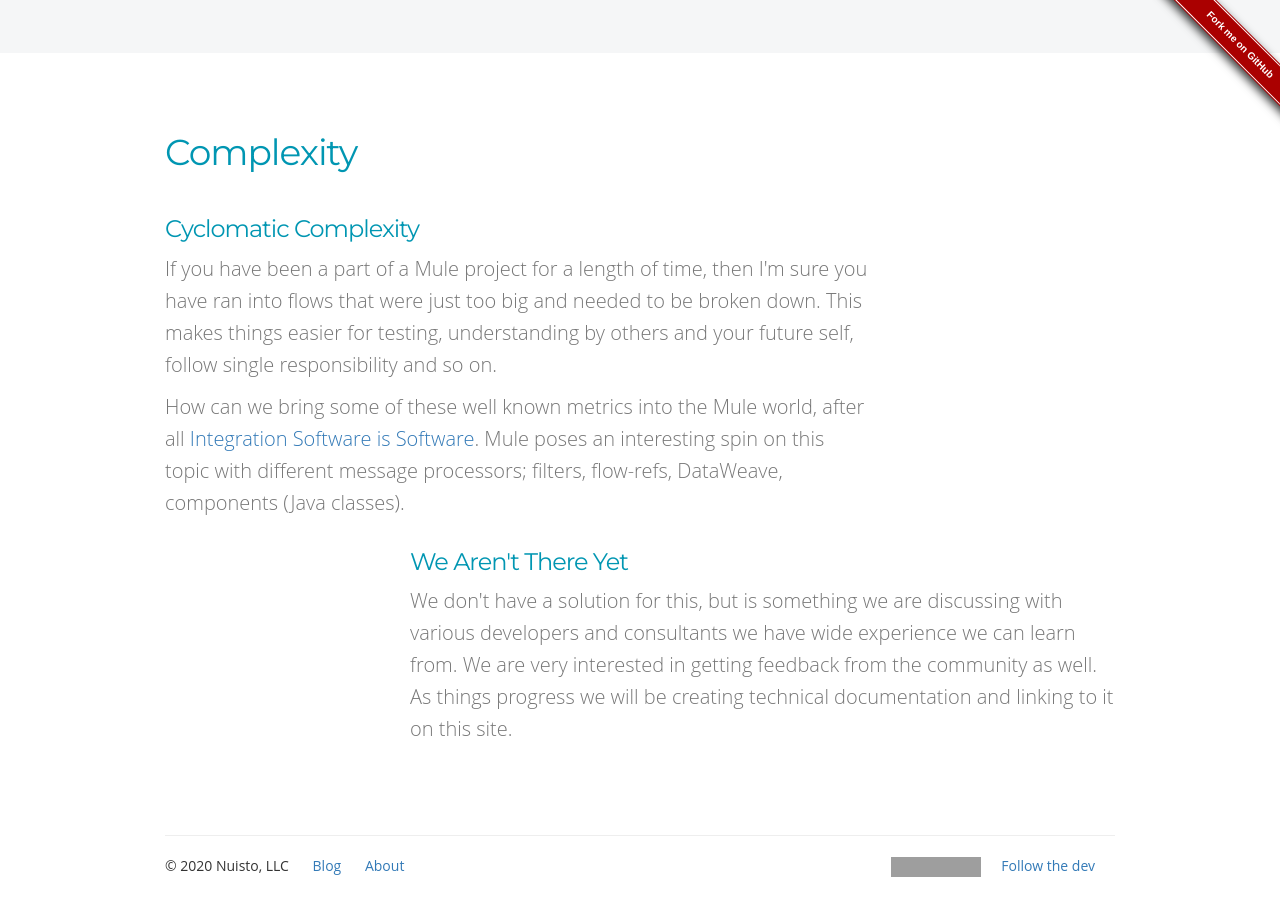
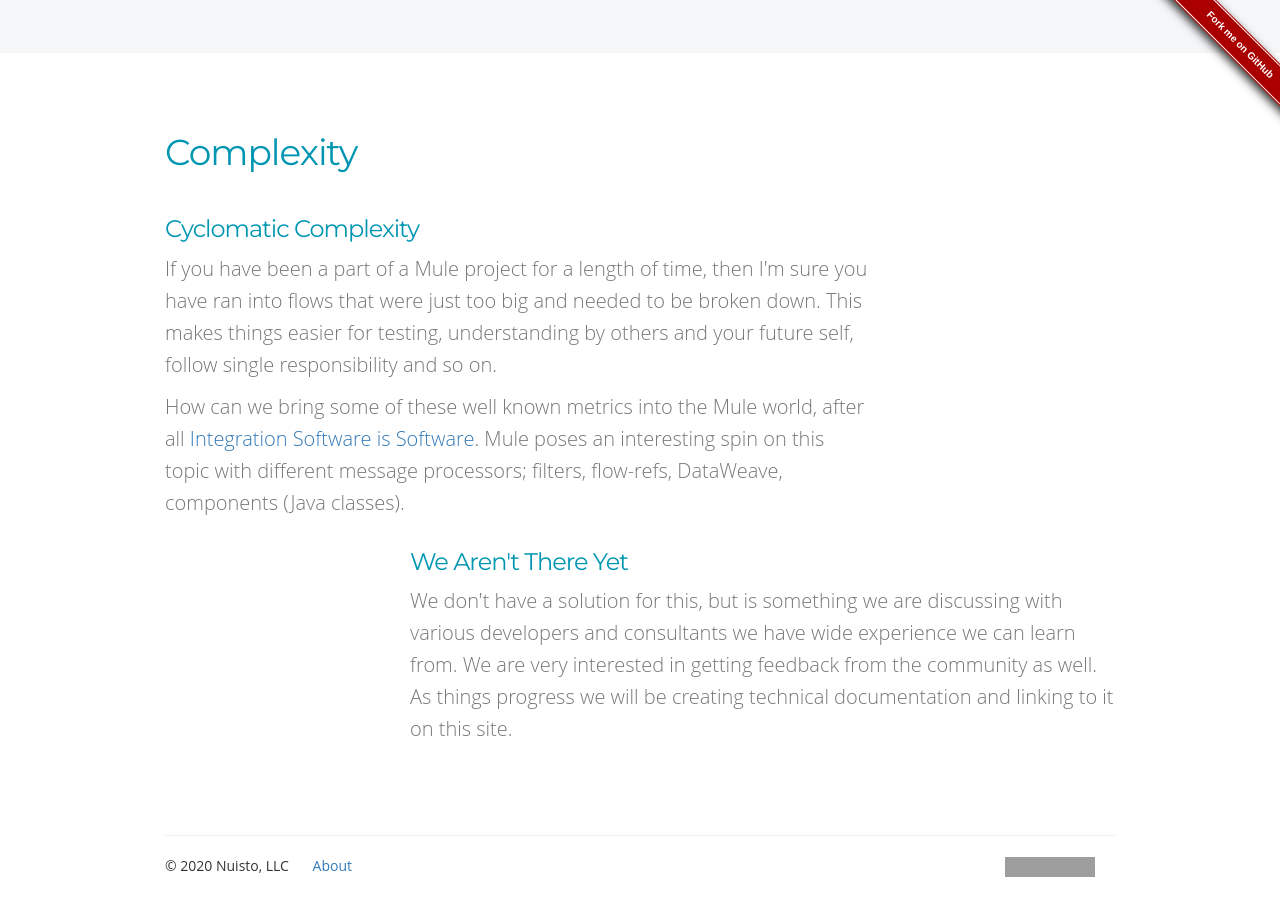
Before and after one commit to mule-lint/mule-lint.github.io, a Jekyll site: the page built from index.md, in a window 1280 px wide and 900 px high, scrolled down 1162 px. Built offline with Jekyll 4.4.1, drawn with Linux system fonts in a browser that asks for light colours; nearby versions of some CDN libraries; comment, search, counter and statistics services are not loaded; grey boxes are pictures that could not be loaded.

Commit message:
Removed blog and twitter links

```diff
--- a/_includes/footer.html
+++ b/_includes/footer.html
@@ -4,11 +4,8 @@
       <hr />
       <ul>
         <li>&copy; 2020 Nuisto, LLC</li>
-        <li><a href="https://medium.com/@mule-lint">Blog</a></li>
+        <!-- <li><a href="https://medium.com/@mule-lint">Blog</a></li> -->
         <li><a href="/about">About</a></li>
-        <li class="pull-right hidden-xs">
-          <a href="https://twitter.com/cgorshing" class="twitter-follow-button" data-show-count="false">Follow the dev</a><script async src="//platform.twitter.com/widgets.js" charset="utf-8"></script>
-        </li>
 
         <li class="pull-right hidden-xs">
           <a href="https://gitter.im/mule-lint/community?utm_source=badge&utm_medium=badge&utm_campaign=pr-badge">
```
